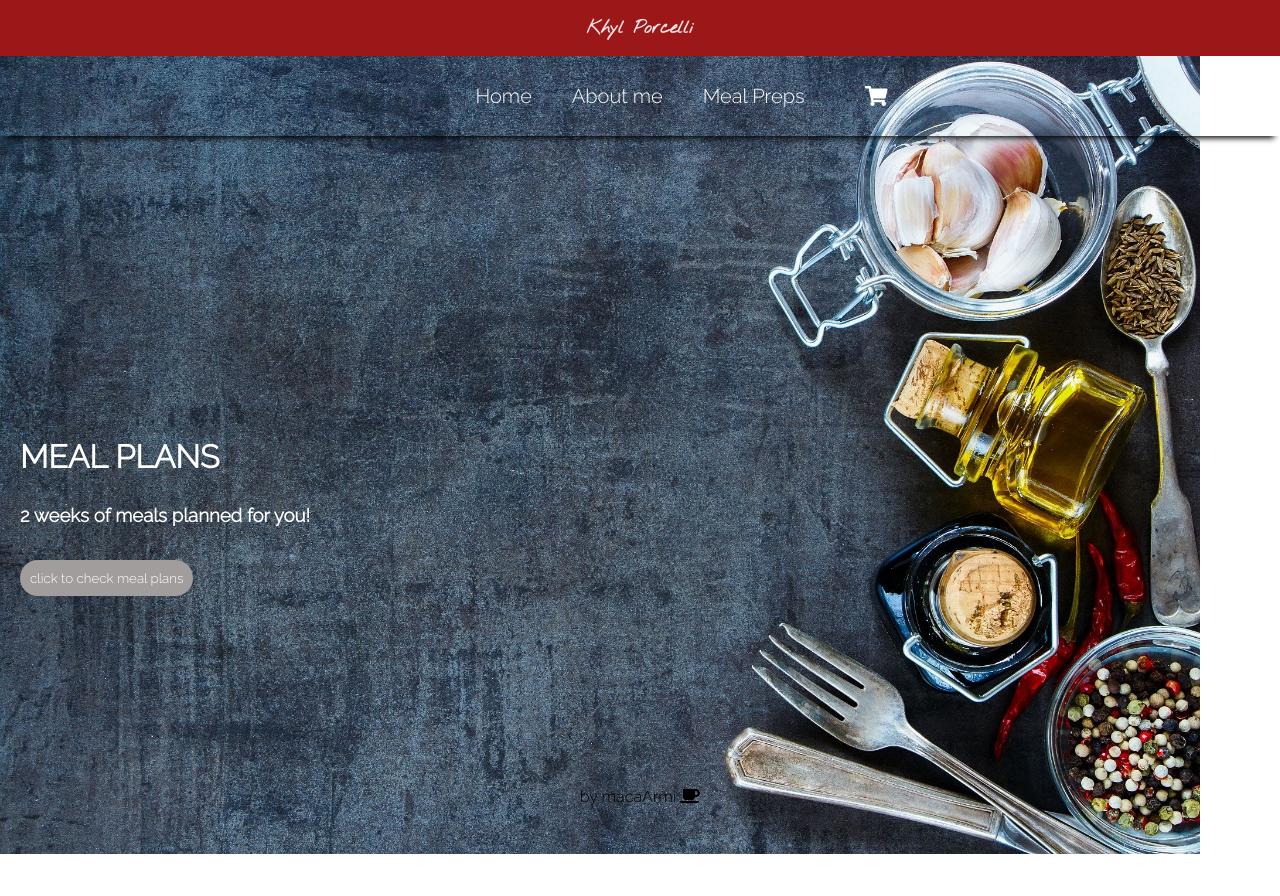
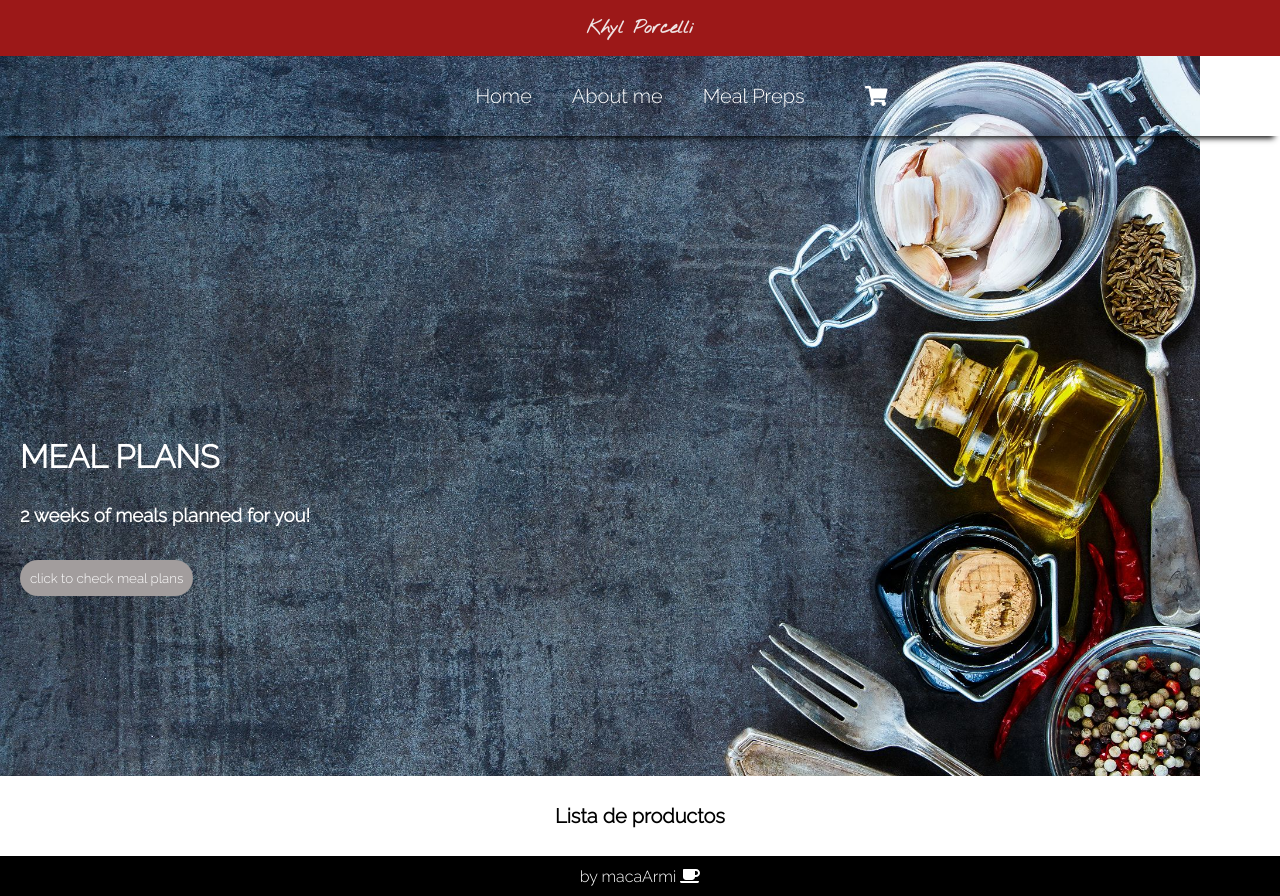
Before and after one commit to macarmijo/demo, a React (Create React App) app: page / in a window 1280 px wide. Before the commit the page ends 858 px from the top, so only its background shows below. Built offline with nearby package versions, Linux system fonts and the light colour scheme.

Commit message:
Cart&ListaProdcuto

```diff
--- a/src/App.js
+++ b/src/App.js
@@ -3,9 +3,9 @@ import Header from './components/Header'
 import Footer from './components/Footer'
 import Main from './Main'
 import "./estilos.css"
-import ReactDOM from 'react-dom'
 import { library } from '@fortawesome/fontawesome-svg-core'
 import { faShoppingCart, faCoffee } from '@fortawesome/free-solid-svg-icons'
+import ItemListContainer from './components/ItemListContainer'
 
 library.add( faShoppingCart, faCoffee )
 
@@ -14,6 +14,9 @@ const App = () => {
         <>
         <Header/>
         <Main/>
+        <ItemListContainer
+            saludo="Lista de productos"
+        />
         <Footer/>
         </>
     )
--- a/src/components/CartWidget.js
+++ b/src/components/CartWidget.js
@@ -3,11 +3,9 @@ import { FontAwesomeIcon } from '@fortawesome/react-fontawesome'
 
 const CartWidget = () => {
 
-    let hacerClick = () => {console.log('click')}
-
     return (
 
-        <a><button className="listado" onClick={hacerClick}><FontAwesomeIcon icon="shopping-cart" /></button></a>
+        <a><button className="listado"><FontAwesomeIcon icon="shopping-cart" /></button></a>
 
     )
 }
--- a/src/components/ItemListContainer.js
+++ b/src/components/ItemListContainer.js
@@ -0,0 +1,12 @@
+import React from 'react'
+
+const ItemListContainer = ({saludo}) => {
+
+    return (
+        <div className="itemList">
+            <h1>{saludo}</h1>
+        </div>
+    )
+}
+
+export default ItemListContainer
--- a/src/estilos.css
+++ b/src/estilos.css
@@ -79,6 +79,7 @@ main{
   position: relative;
   z-index: -1;
 }
+
 .banner{
   width: 100%;
   height: 100vh;
@@ -86,7 +87,6 @@ main{
 .bannerRes{
   display: none;
 }
-
 .title{
   display: flex;
   align-items:  center;
@@ -107,11 +107,24 @@ main{
   padding: 10px;
 }
 
+.itemList{
+  height: 10vh;
+  background-color: white;
+  display: flex;
+  justify-content: center;
+  align-items: center;
+}
+.itemList h1{
+  font-size: 20px;
+}
+
 footer{
   height: 5vh;
   display: flex;
   justify-content: center;
   align-items: center;
+  background-color: black;
+  color:white;
 }
 
 @media(max-width: 768px){
```
Also changed, not shown: 1 other file (tests, documents, lock files or other folders).
